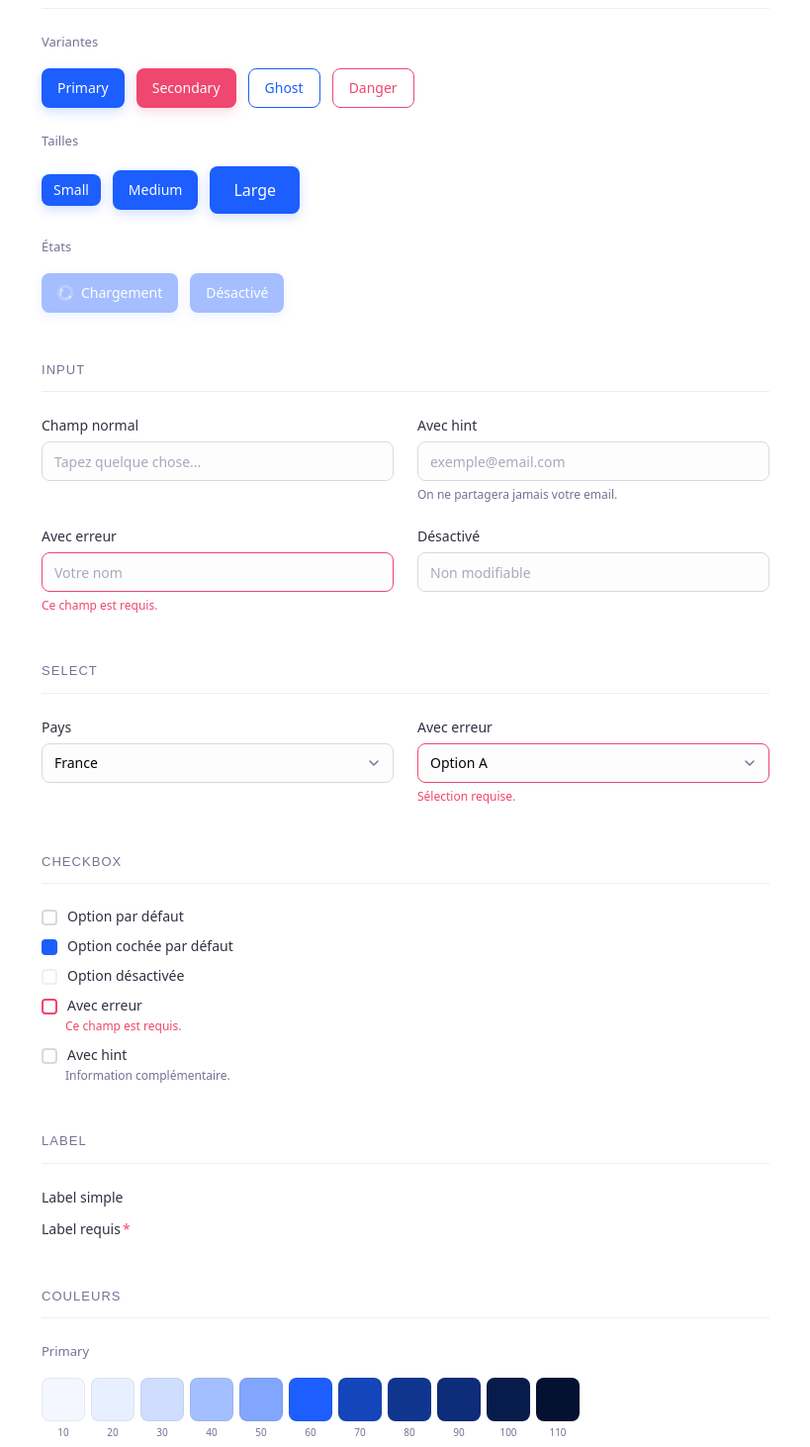
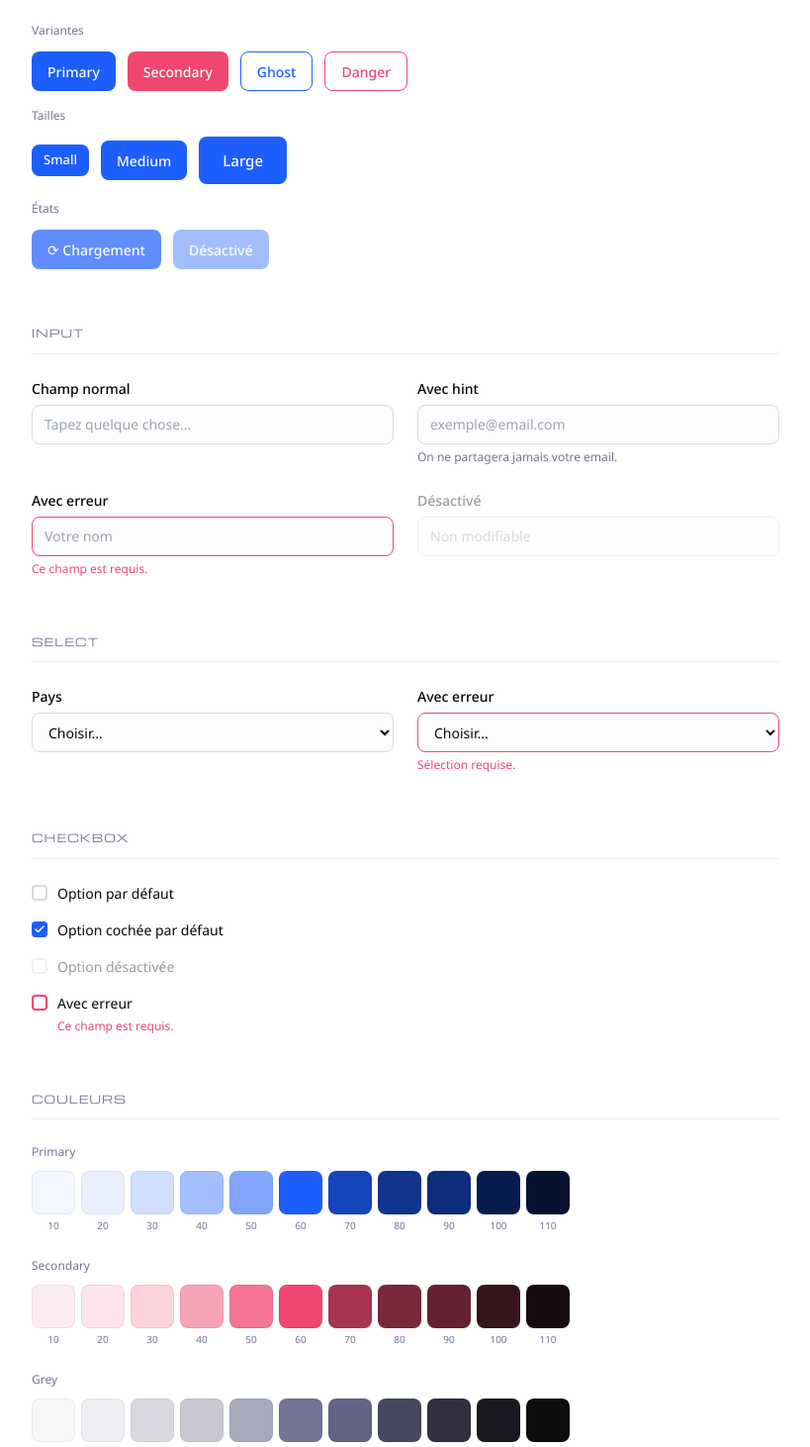
Before and after one commit to eloptb/nyra-ui, a Next.js app: page /preview in a window 1280 px wide. Shown: the part 220-1682 px from the top of the page at 99% size, without its empty margins (230-1049 px from the left). Built offline with nearby package versions, Linux system fonts and the light colour scheme.

Commit message:
fix preview styles

```diff
--- a/app/preview/page.tsx
+++ b/app/preview/page.tsx
@@ -1,151 +1,206 @@
-import { Button } from "@/registry/nyra/button/button";
-import { Input } from "@/registry/nyra/input/input";
-import { Select } from "@/registry/nyra/select/select";
-import { Checkbox } from "@/registry/nyra/checkbox/checkbox";
-import { Label } from "@/registry/nyra/label/label";
+export default function Preview() {
+  const primary = "#1C5EFE";
+  const secondary = "#EF476F";
+  const dark = "#07050A";
+  const grey60 = "#737394";
+  const grey90 = "#D8D8E1";
+  const grey100 = "#EFEFF3";
+  const grey110 = "#F7F7F9";
+  const light = "#FDFDFD";
 
-function Section({ title, children }: { title: string; children: React.ReactNode }) {
+  const btn = (bg: string, color: string, border?: string): React.CSSProperties => ({
+    display: "inline-flex", alignItems: "center", justifyContent: "center",
+    height: 40, padding: "0 16px", borderRadius: 8, fontSize: 14, fontWeight: 500,
+    cursor: "pointer", border: border ? `1px solid ${border}` : "none",
+    background: bg, color, fontFamily: "Noto Sans, system-ui, sans-serif",
+    transition: "all 150ms ease",
+  });
+
+  const inputStyle: React.CSSProperties = {
+    width: "100%", height: 40, borderRadius: 8, border: `1px solid ${grey90}`,
+    padding: "0 12px", fontSize: 14, fontFamily: "Noto Sans, system-ui, sans-serif",
+    background: light, color: dark, outline: "none", boxSizing: "border-box",
+  };
+
+  const labelStyle: React.CSSProperties = {
+    fontSize: 14, fontWeight: 500, color: dark,
+    fontFamily: "Noto Sans, system-ui, sans-serif", marginBottom: 6, display: "block",
+  };
+
+  const hintStyle: React.CSSProperties = { fontSize: 12, color: grey60, marginTop: 4 };
+  const errorStyle: React.CSSProperties = { fontSize: 12, color: secondary, marginTop: 4 };
+
+  const sectionTitle: React.CSSProperties = {
+    fontFamily: "Michroma, sans-serif", fontSize: 11, letterSpacing: "0.1em",
+    textTransform: "uppercase" as const, color: grey60, marginBottom: 24,
+    paddingBottom: 12, borderBottom: `1px solid ${grey100}`,
+  };
+
+  const section: React.CSSProperties = { marginBottom: 56 };
+  const row: React.CSSProperties = { display: "flex", flexWrap: "wrap" as const, gap: 12, alignItems: "center", marginBottom: 16 };
+  const subLabel: React.CSSProperties = { fontSize: 12, color: grey60, marginBottom: 12, marginTop: 8 };
+
   return (
-    <section style={{ marginBottom: "3rem" }}>
-      <h2 style={{ fontFamily: "Michroma, sans-serif", fontSize: 13, letterSpacing: "0.08em", textTransform: "uppercase", color: "#737394", marginBottom: "1.5rem", paddingBottom: "0.75rem", borderBottom: "1px solid #EFEFF3" }}>
-        {title}
-      </h2>
-      {children}
-    </section>
-  );
-}
+    <main style={{ fontFamily: "Noto Sans, system-ui, sans-serif", maxWidth: 820, margin: "0 auto", padding: "60px 32px", background: "#fff", minHeight: "100vh" }}>
 
-function Row({ children }: { children: React.ReactNode }) {
-  return (
-    <div style={{ display: "flex", flexWrap: "wrap", gap: "12px", alignItems: "center", marginBottom: "1rem" }}>
-      {children}
-    </div>
-  );
-}
-
-export default function Preview() {
-  return (
-    <main style={{ fontFamily: "Noto Sans, system-ui, sans-serif", maxWidth: 800, margin: "0 auto", padding: "60px 32px" }}>
+      {/* Fonts */}
+      <link rel="preconnect" href="https://fonts.googleapis.com" />
+      <link href="https://fonts.googleapis.com/css2?family=Noto+Sans:wght@300;400;500;600&family=Michroma&display=swap" rel="stylesheet" />
 
       {/* Header */}
-      <div style={{ marginBottom: "4rem" }}>
-        <h1 style={{ fontFamily: "Michroma, sans-serif", fontSize: 28, color: "#07050A", marginBottom: 8 }}>
-          Nyra UI
-        </h1>
-        <p style={{ color: "#737394", fontSize: 15 }}>
-          Design system Genero Enterprise — aperçu des composants
-        </p>
+      <div style={{ marginBottom: 56 }}>
+        <h1 style={{ fontFamily: "Michroma, sans-serif", fontSize: 28, color: dark, margin: "0 0 8px" }}>Nyra UI</h1>
+        <p style={{ color: grey60, fontSize: 15, margin: 0 }}>Design system Genero Enterprise — aperçu des composants</p>
       </div>
 
-      {/* Button */}
-      <Section title="Button">
-        <p style={{ fontSize: 13, color: "#737394", marginBottom: "1rem" }}>Variantes</p>
-        <Row>
-          <Button variant="primary">Primary</Button>
-          <Button variant="secondary">Secondary</Button>
-          <Button variant="ghost">Ghost</Button>
-          <Button variant="danger">Danger</Button>
-        </Row>
+      {/* BUTTON */}
+      <div style={section}>
+        <p style={sectionTitle}>Button</p>
 
-        <p style={{ fontSize: 13, color: "#737394", margin: "1.5rem 0 1rem" }}>Tailles</p>
-        <Row>
-          <Button size="sm">Small</Button>
-          <Button size="md">Medium</Button>
-          <Button size="lg">Large</Button>
-        </Row>
+        <p style={subLabel}>Variantes</p>
+        <div style={row}>
+          <button style={btn(primary, light)}>Primary</button>
+          <button style={btn(secondary, light)}>Secondary</button>
+          <button style={btn("transparent", primary, primary)}>Ghost</button>
+          <button style={btn("transparent", secondary, secondary)}>Danger</button>
+        </div>
 
-        <p style={{ fontSize: 13, color: "#737394", margin: "1.5rem 0 1rem" }}>États</p>
-        <Row>
-          <Button loading>Chargement</Button>
-          <Button disabled>Désactivé</Button>
-        </Row>
-      </Section>
+        <p style={subLabel}>Tailles</p>
+        <div style={row}>
+          <button style={{ ...btn(primary, light), height: 32, padding: "0 12px", fontSize: 13 }}>Small</button>
+          <button style={btn(primary, light)}>Medium</button>
+          <button style={{ ...btn(primary, light), height: 48, padding: "0 24px", fontSize: 15 }}>Large</button>
+        </div>
 
-      {/* Input */}
-      <Section title="Input">
-        <div style={{ display: "grid", gridTemplateColumns: "1fr 1fr", gap: "1.5rem" }}>
-          <Input label="Champ normal" placeholder="Tapez quelque chose..." />
-          <Input label="Avec hint" placeholder="exemple@email.com" hint="On ne partagera jamais votre email." />
-          <Input label="Avec erreur" placeholder="Votre nom" error="Ce champ est requis." />
-          <Input label="Désactivé" placeholder="Non modifiable" disabled />
+        <p style={subLabel}>États</p>
+        <div style={row}>
+          <button style={{ ...btn(primary, light), opacity: 0.7 }}>⟳ Chargement</button>
+          <button style={{ ...btn(primary, light), opacity: 0.4, cursor: "not-allowed" }} disabled>Désactivé</button>
         </div>
-      </Section>
+      </div>
 
-      {/* Select */}
-      <Section title="Select">
-        <div style={{ display: "grid", gridTemplateColumns: "1fr 1fr", gap: "1.5rem" }}>
-          <Select
-            label="Pays"
-            placeholder="Choisir..."
-            options={[
-              { value: "fr", label: "France" },
-              { value: "be", label: "Belgique" },
-              { value: "ch", label: "Suisse" },
-            ]}
-          />
-          <Select
-            label="Avec erreur"
-            placeholder="Choisir..."
-            error="Sélection requise."
-            options={[
-              { value: "a", label: "Option A" },
-              { value: "b", label: "Option B" },
-            ]}
-          />
+      {/* INPUT */}
+      <div style={section}>
+        <p style={sectionTitle}>Input</p>
+        <div style={{ display: "grid", gridTemplateColumns: "1fr 1fr", gap: 24 }}>
+          <div>
+            <span style={labelStyle}>Champ normal</span>
+            <input style={inputStyle} placeholder="Tapez quelque chose..." />
           </div>
-      </Section>
+          <div>
+            <span style={labelStyle}>Avec hint</span>
+            <input style={inputStyle} placeholder="exemple@email.com" />
+            <p style={hintStyle}>On ne partagera jamais votre email.</p>
+          </div>
+          <div>
+            <span style={labelStyle}>Avec erreur</span>
+            <input style={{ ...inputStyle, borderColor: secondary }} placeholder="Votre nom" />
+            <p style={errorStyle}>Ce champ est requis.</p>
+          </div>
+          <div>
+            <span style={{ ...labelStyle, opacity: 0.4 }}>Désactivé</span>
+            <input style={{ ...inputStyle, opacity: 0.4, cursor: "not-allowed" }} placeholder="Non modifiable" disabled />
+          </div>
+        </div>
+      </div>
 
-      {/* Checkbox */}
-      <Section title="Checkbox">
-        <div style={{ display: "flex", flexDirection: "column", gap: "12px" }}>
-          <Checkbox label="Option par défaut" />
-          <Checkbox label="Option cochée par défaut" defaultChecked />
-          <Checkbox label="Option désactivée" disabled />
-          <Checkbox label="Avec erreur" error="Ce champ est requis." />
-          <Checkbox label="Avec hint" hint="Information complémentaire." />
+      {/* SELECT */}
+      <div style={section}>
+        <p style={sectionTitle}>Select</p>
+        <div style={{ display: "grid", gridTemplateColumns: "1fr 1fr", gap: 24 }}>
+          <div>
+            <span style={labelStyle}>Pays</span>
+            <select style={{ ...inputStyle, paddingRight: 32 }}>
+              <option>Choisir...</option>
+              <option>France</option>
+              <option>Belgique</option>
+              <option>Suisse</option>
+            </select>
           </div>
-      </Section>
+          <div>
+            <span style={labelStyle}>Avec erreur</span>
+            <select style={{ ...inputStyle, borderColor: secondary }}>
+              <option>Choisir...</option>
+              <option>Option A</option>
+              <option>Option B</option>
+            </select>
+            <p style={errorStyle}>Sélection requise.</p>
+          </div>
+        </div>
+      </div>
 
-      {/* Label */}
-      <Section title="Label">
-        <div style={{ display: "flex", flexDirection: "column", gap: "12px" }}>
-          <Label>Label simple</Label>
-          <Label required>Label requis</Label>
+      {/* CHECKBOX */}
+      <div style={section}>
+        <p style={sectionTitle}>Checkbox</p>
+        <div style={{ display: "flex", flexDirection: "column", gap: 16 }}>
+          {[
+            { label: "Option par défaut", checked: false },
+            { label: "Option cochée par défaut", checked: true },
+          ].map(({ label, checked }) => (
+            <label key={label} style={{ display: "flex", alignItems: "center", gap: 10, cursor: "pointer", fontSize: 14, color: dark }}>
+              <div style={{ width: 16, height: 16, borderRadius: 4, border: checked ? `2px solid ${primary}` : `2px solid ${grey90}`, background: checked ? primary : light, display: "flex", alignItems: "center", justifyContent: "center", flexShrink: 0 }}>
+                {checked && <svg width="10" height="8" viewBox="0 0 10 8" fill="none"><path d="M1 4L3.5 6.5L9 1" stroke="white" strokeWidth="1.5" strokeLinecap="round" strokeLinejoin="round"/></svg>}
               </div>
-      </Section>
+              {label}
+            </label>
+          ))}
+          <label style={{ display: "flex", alignItems: "center", gap: 10, cursor: "not-allowed", fontSize: 14, color: dark, opacity: 0.4 }}>
+            <div style={{ width: 16, height: 16, borderRadius: 4, border: `2px solid ${grey90}`, background: light, flexShrink: 0 }} />
+            Option désactivée
+          </label>
+          <div>
+            <label style={{ display: "flex", alignItems: "center", gap: 10, cursor: "pointer", fontSize: 14, color: dark }}>
+              <div style={{ width: 16, height: 16, borderRadius: 4, border: `2px solid ${secondary}`, background: light, flexShrink: 0 }} />
+              Avec erreur
+            </label>
+            <p style={{ ...errorStyle, marginLeft: 26 }}>Ce champ est requis.</p>
+          </div>
+        </div>
+      </div>
 
-      {/* Colors */}
-      <Section title="Couleurs">
-        <p style={{ fontSize: 13, color: "#737394", marginBottom: "1rem" }}>Primary</p>
-        <div style={{ display: "flex", gap: 6, marginBottom: "1.5rem", flexWrap: "wrap" }}>
-          {[["#F4F7FF","10"],["#E8EFFF","20"],["#CFDDFF","30"],["#A4BFFF","40"],["#82A6FE","50"],["#1C5EFE","60"],["#1545BB","70"],["#10358F","80"],["#0D2C79","90"],["#081C4C","100"],["#051130","110"]].map(([color, label]) => (
-            <div key={label} style={{ textAlign: "center" }}>
+      {/* COULEURS */}
+      <div style={section}>
+        <p style={sectionTitle}>Couleurs</p>
+
+        {[
+          { name: "Primary", colors: [["#F4F7FF","10"],["#E8EFFF","20"],["#CFDDFF","30"],["#A4BFFF","40"],["#82A6FE","50"],["#1C5EFE","60"],["#1545BB","70"],["#10358F","80"],["#0D2C79","90"],["#081C4C","100"],["#051130","110"]] },
+          { name: "Secondary", colors: [["#FDEDF1","10"],["#FDE3E9","20"],["#FBD1DB","30"],["#F7A3B7","40"],["#F37593","50"],["#EF476F","60"],["#A93450","70"],["#7B273B","80"],["#642131","90"],["#35141C","100"],["#170B0E","110"]] },
+          { name: "Grey", colors: [["#F7F7F9","110"],["#EFEFF3","100"],["#D8D8E1","90"],["#C8C8D5","80"],["#A9A9BD","70"],["#737394","60"],["#636388","50"],["#474761","40"],["#303041","30"],["#191921","20"],["#0D0D10","10"]] },
+        ].map(({ name, colors }) => (
+          <div key={name} style={{ marginBottom: 24 }}>
+            <p style={{ fontSize: 12, color: grey60, marginBottom: 10 }}>{name}</p>
+            <div style={{ display: "flex", gap: 6, flexWrap: "wrap" as const }}>
+              {colors.map(([color, label]) => (
+                <div key={label} style={{ textAlign: "center" as const }}>
                   <div style={{ width: 44, height: 44, borderRadius: 8, background: color, border: "1px solid rgba(0,0,0,0.06)" }} />
-              <p style={{ fontSize: 10, color: "#737394", marginTop: 4 }}>{label}</p>
+                  <p style={{ fontSize: 10, color: grey60, margin: "4px 0 0" }}>{label}</p>
+                </div>
+              ))}
+            </div>
           </div>
         ))}
       </div>
 
-        <p style={{ fontSize: 13, color: "#737394", marginBottom: "1rem" }}>Secondary</p>
-        <div style={{ display: "flex", gap: 6, marginBottom: "1.5rem", flexWrap: "wrap" }}>
-          {[["#FDEDF1","10"],["#FDE3E9","20"],["#FBD1DB","30"],["#F7A3B7","40"],["#F37593","50"],["#EF476F","60"],["#A93450","70"],["#7B273B","80"],["#642131","90"],["#35141C","100"],["#170B0E","110"]].map(([color, label]) => (
-            <div key={label} style={{ textAlign: "center" }}>
-              <div style={{ width: 44, height: 44, borderRadius: 8, background: color, border: "1px solid rgba(0,0,0,0.06)" }} />
-              <p style={{ fontSize: 10, color: "#737394", marginTop: 4 }}>{label}</p>
+      {/* TYPO */}
+      <div style={section}>
+        <p style={sectionTitle}>Typographie</p>
+        <div style={{ display: "flex", flexDirection: "column" as const, gap: 20 }}>
+          <div>
+            <p style={{ fontSize: 11, color: grey60, marginBottom: 6 }}>Michroma — titres uniquement</p>
+            <p style={{ fontFamily: "Michroma, sans-serif", fontSize: 28, color: dark, margin: 0 }}>The future is modular</p>
           </div>
-          ))}
+          <div style={{ borderTop: `1px solid ${grey100}`, paddingTop: 20 }}>
+            <p style={{ fontSize: 11, color: grey60, marginBottom: 12 }}>Noto Sans — UI & texte</p>
+            <div style={{ display: "flex", flexDirection: "column" as const, gap: 8 }}>
+              <p style={{ fontSize: 24, fontWeight: 300, margin: 0, color: dark }}>Light — Heading XL</p>
+              <p style={{ fontSize: 20, fontWeight: 400, margin: 0, color: dark }}>Regular — Heading L</p>
+              <p style={{ fontSize: 16, fontWeight: 500, margin: 0, color: dark }}>Medium — Body</p>
+              <p style={{ fontSize: 14, fontWeight: 600, margin: 0, color: dark }}>Semi Bold — Label</p>
+              <p style={{ fontSize: 12, fontWeight: 400, margin: 0, color: grey60 }}>Regular — Caption / Hint</p>
             </div>
-
-        <p style={{ fontSize: 13, color: "#737394", marginBottom: "1rem" }}>Grey</p>
-        <div style={{ display: "flex", gap: 6, flexWrap: "wrap" }}>
-          {[["#F7F7F9","110"],["#EFEFF3","100"],["#D8D8E1","90"],["#C8C8D5","80"],["#A9A9BD","70"],["#737394","60"],["#636388","50"],["#474761","40"],["#303041","30"],["#191921","20"],["#0D0D10","10"]].map(([color, label]) => (
-            <div key={label} style={{ textAlign: "center" }}>
-              <div style={{ width: 44, height: 44, borderRadius: 8, background: color, border: "1px solid rgba(0,0,0,0.06)" }} />
-              <p style={{ fontSize: 10, color: "#737394", marginTop: 4 }}>{label}</p>
           </div>
-          ))}
         </div>
-      </Section>
+      </div>
 
     </main>
   );
```
Lines whose indentation alone changed are shown as unchanged.
